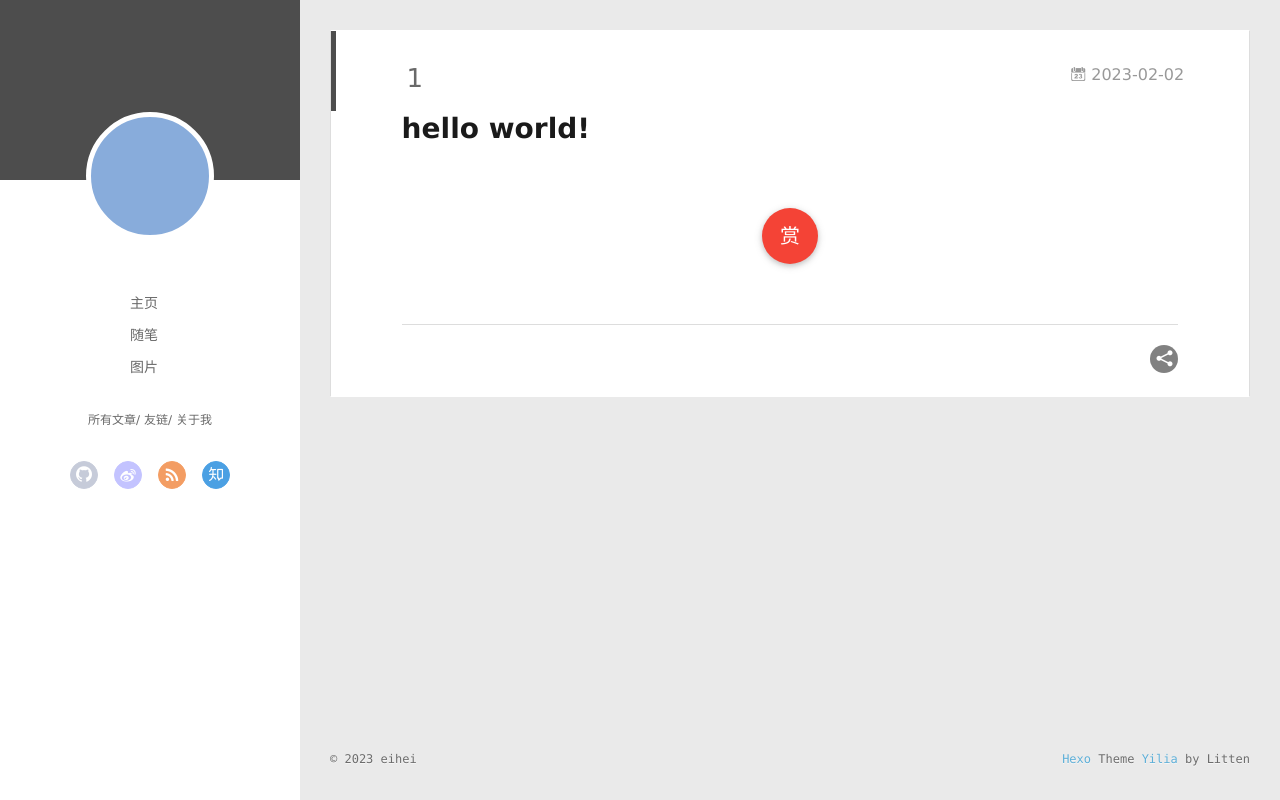
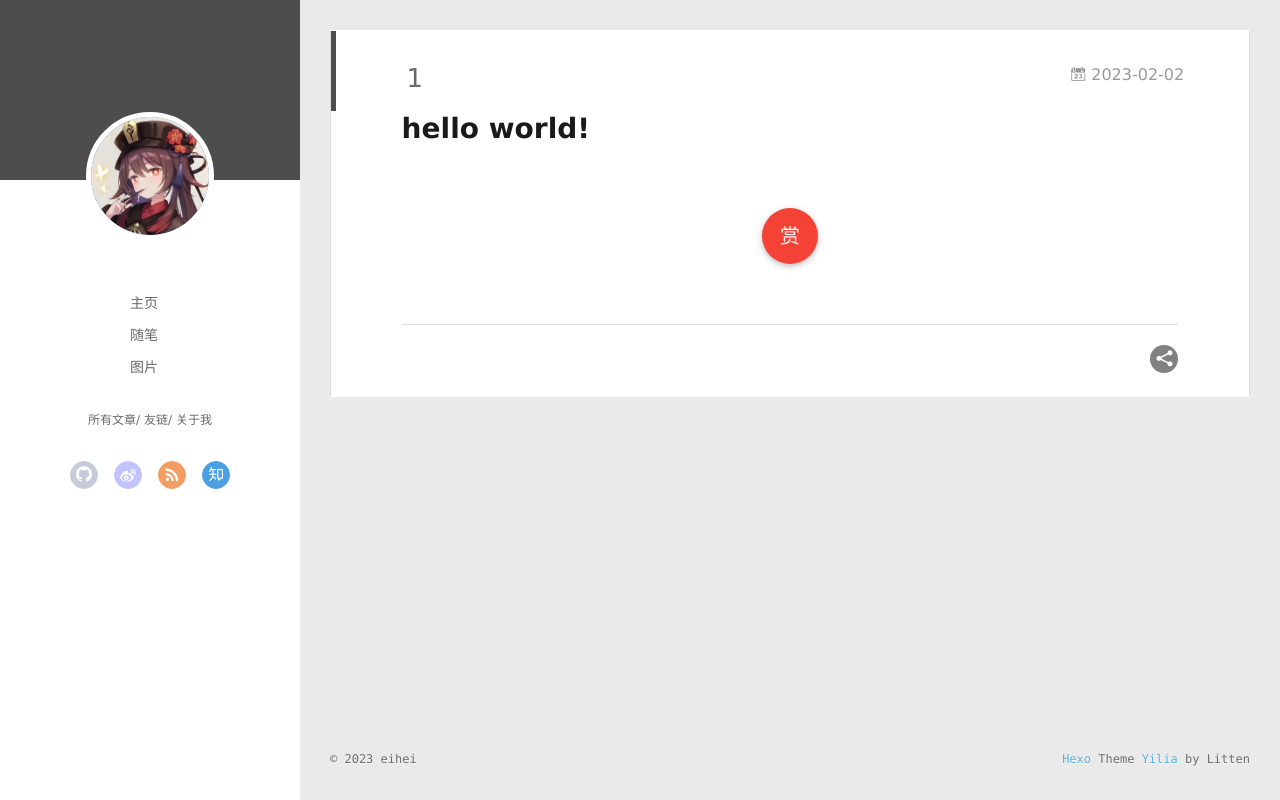
Before and after one commit to windhxy/windhxy.github.io, a plain HTML site: page 2023/02/02/1/index.html in a window 1280 px wide. Drawn offline with Linux system fonts and the light colour scheme; no server answers.

Commit message:
Site updated: 2023-02-05 20:29:29

```diff
--- a/2023/02/02/1/index.html
+++ b/2023/02/02/1/index.html
@@ -47,7 +47,7 @@
 <div class="intrude-less">
 	<header id="header" class="inner">
 		<a href="/" class="profilepic">
-			<img src="" class="js-avatar">
+			<img src="/image/2.jpg" class="js-avatar">
 		</a>
 		<hgroup>
 		  <h1 class="header-author"><a href="/"></a></h1>
@@ -107,7 +107,7 @@
 	<div class="intrude-less">
 		<header id="header" class="inner">
 			<div class="profilepic">
-				<img src="" class="js-avatar">
+				<img src="/image/2.jpg" class="js-avatar">
 			</div>
 			<hgroup>
 			  <h1 class="header-author js-header-author"></h1>
```
Also changed, not shown: archives/2023/02/index.html (+2 -2 lines), archives/2023/index.html (+2 -2 lines), archives/index.html (+2 -2 lines), index.html (+2 -2 lines), tags/随笔/2.html (+2 -2 lines), image/2.jpg (added).
